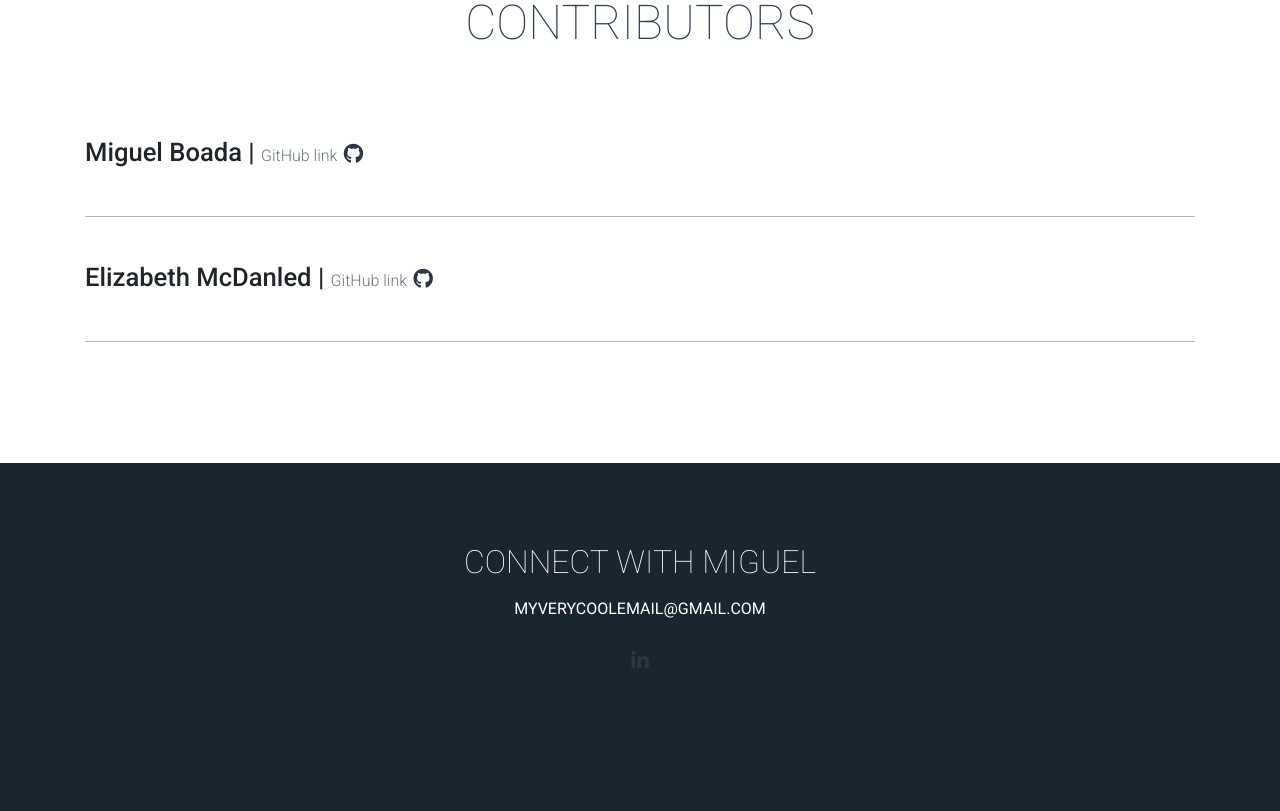
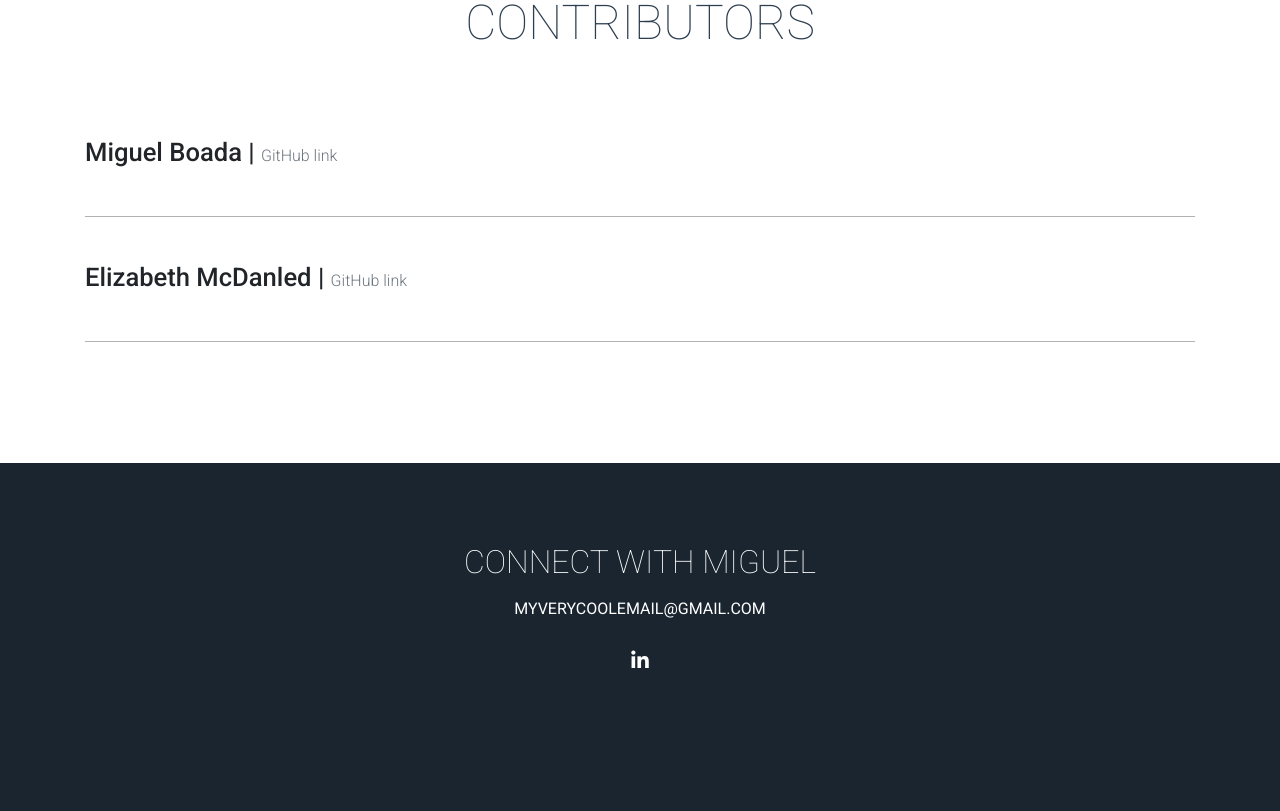
Before and after one commit to MiguelB512/Harris_Crime_Trends, a plain HTML site: page HTML_Deployment/index.html in a window 1280 px wide. Shown: the part 4249-5060 px from the top of the page. Drawn offline with nearby package versions, Linux system fonts and the light colour scheme.

Commit message:
Update styles.css

```diff
--- a/HTML_Deployment/assets/css/styles.css
+++ b/HTML_Deployment/assets/css/styles.css
@@ -44,7 +44,7 @@ section h2 {
     height: 3.25rem;
     font-size: 1.25rem;
     line-height: 2rem;
-    color:#2f3542;
+    color: #fff;
 }
 
 #mainNav .navbar-nav {
```
